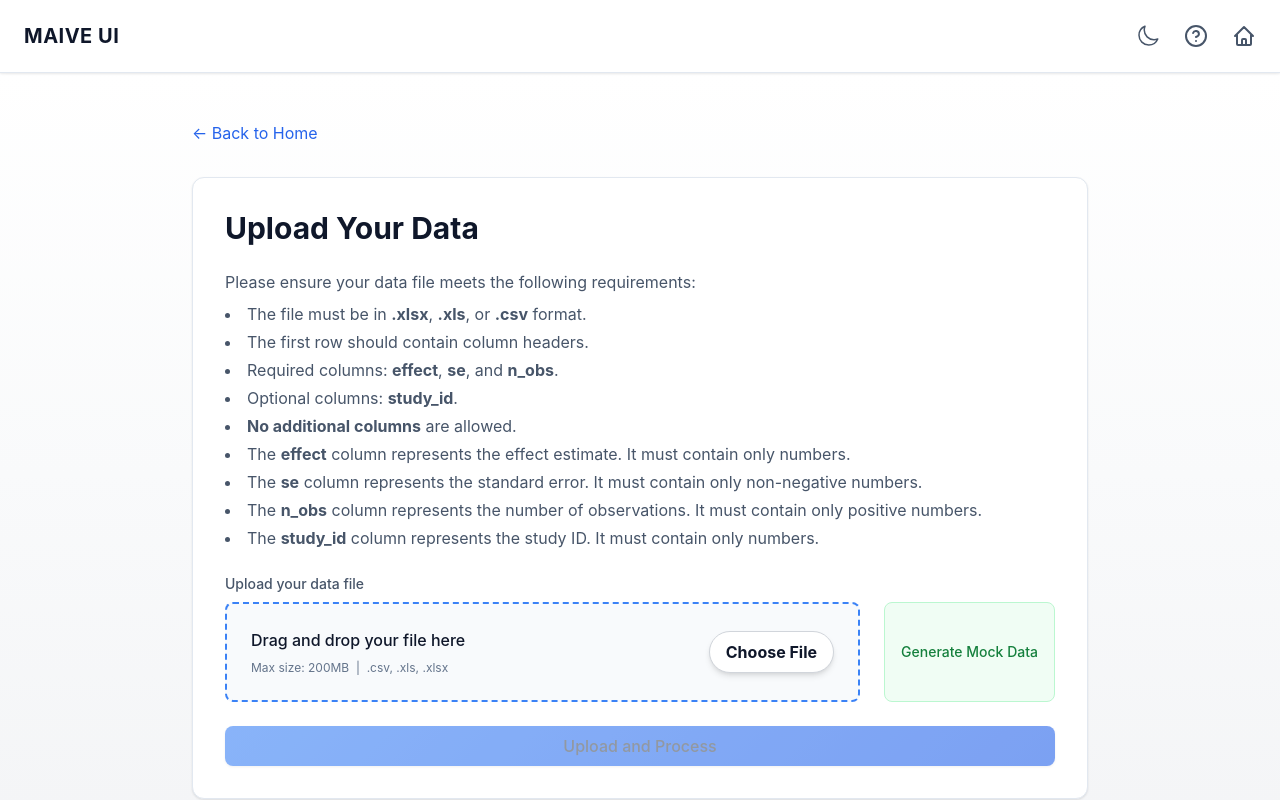
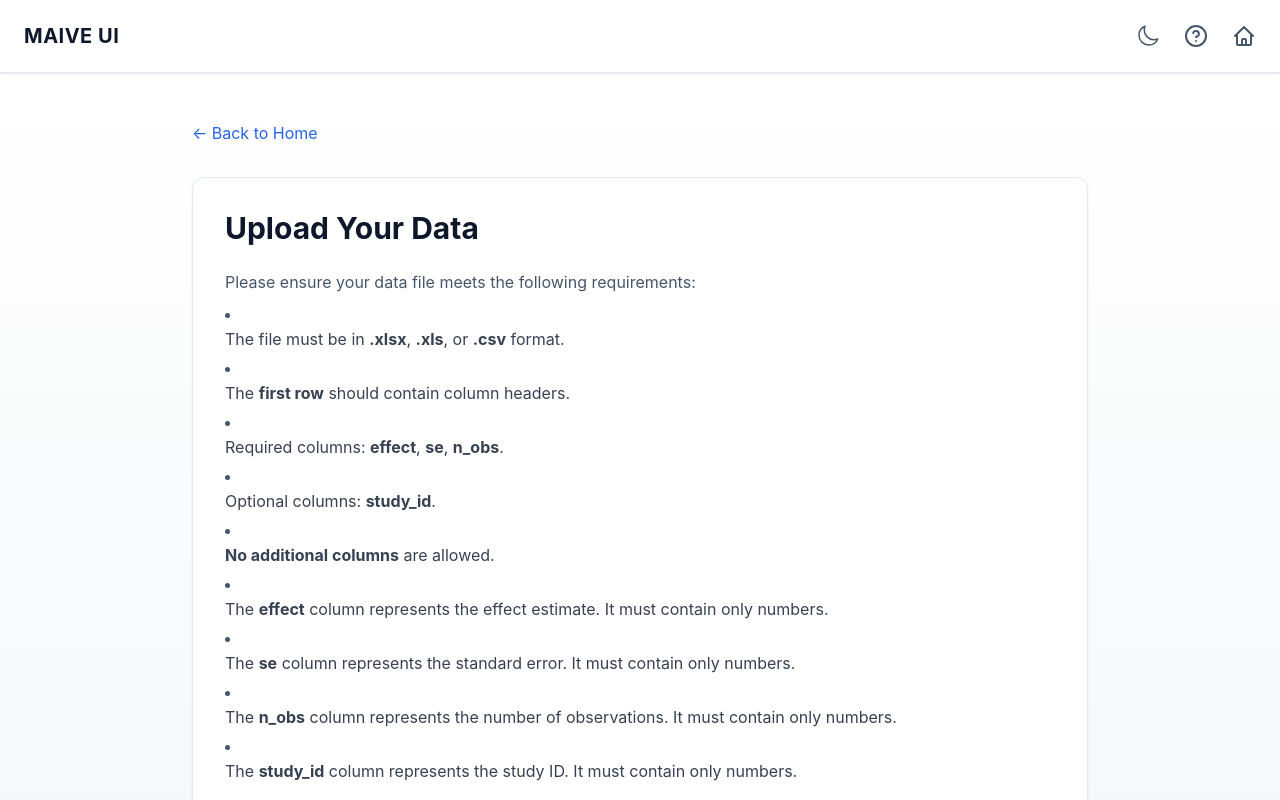
Before and after one commit to PetrCala/maive-ui, a Next.js app in the folder apps/react-ui/client/: page /upload in a window 1280 px wide. Shown: the top 800 px of the page. Built offline with nearby package versions, Linux system fonts and the light colour scheme.

Commit message:
style: render upload page text through the TEXT module and markdown preview

```diff
--- a/apps/react-ui/client/src/components/MAIVEInfoModal.tsx
+++ b/apps/react-ui/client/src/components/MAIVEInfoModal.tsx
@@ -49,7 +49,10 @@ export default function MAIVEInfoModal({
               {TEXT.maiveModal.overview.title}
             </h3>
             <p className="text-secondary leading-relaxed">
-              <MDXContent source={TEXT.maiveModal.overview.text} />
+              <MDXContent
+                source={TEXT.maiveModal.overview.text}
+                lineMargin={4}
+              />
             </p>
           </section>
 
--- a/apps/react-ui/client/src/context/MDXContent.tsx
+++ b/apps/react-ui/client/src/context/MDXContent.tsx
@@ -2,11 +2,15 @@ import React from "react";
 
 interface MDXContentProps {
   source: string;
+  lineMargin?: number;
   className?: string;
 }
 
 // Simple markdown parser for basic formatting
-const parseMarkdown = (text: string): React.ReactNode[] => {
+const parseMarkdown = (
+  text: string,
+  lineMargin: number = 0,
+): React.ReactNode[] => {
   const lines = text.split("\n");
   const elements: React.ReactNode[] = [];
 
@@ -21,7 +25,7 @@ const parseMarkdown = (text: string): React.ReactNode[] => {
         elements.push(
           <pre
             key={`code-${index}`}
-            className="bg-gray-100 dark:bg-gray-800 p-4 rounded-lg overflow-x-auto mb-4"
+            className="bg-gray-100 dark:bg-gray-800 p-4 rounded-lg overflow-x-auto mb-2"
           >
             <code className="text-sm font-mono text-gray-800 dark:text-gray-200">
               {codeBlockContent.join("\n")}
@@ -59,7 +63,7 @@ const parseMarkdown = (text: string): React.ReactNode[] => {
       elements.push(
         <h2
           key={index}
-          className="text-2xl font-semibold mb-3 text-gray-900 dark:text-gray-100"
+          className="text-2xl font-semibold mb-1 text-gray-900 dark:text-gray-100"
         >
           {line.substring(3)}
         </h2>,
@@ -71,7 +75,7 @@ const parseMarkdown = (text: string): React.ReactNode[] => {
       elements.push(
         <h3
           key={index}
-          className="text-xl font-semibold mb-2 text-gray-900 dark:text-gray-100"
+          className="text-xl font-semibold mb-1 text-gray-900 dark:text-gray-100"
         >
           {line.substring(4)}
         </h3>,
@@ -84,7 +88,7 @@ const parseMarkdown = (text: string): React.ReactNode[] => {
       elements.push(
         <blockquote
           key={index}
-          className="border-l-4 border-blue-500 pl-4 italic text-gray-600 dark:text-gray-400 mb-4"
+          className="border-l-4 border-blue-500 pl-4 italic text-gray-600 dark:text-gray-400 mb-2"
         >
           {line.substring(2)}
         </blockquote>,
@@ -110,7 +114,7 @@ const parseMarkdown = (text: string): React.ReactNode[] => {
     elements.push(
       <p
         key={index}
-        className="mb-4 text-gray-700 dark:text-gray-300 leading-relaxed"
+        className={`text-gray-700 dark:text-gray-300 leading-relaxed ${lineMargin > 0 ? `mb-${lineMargin}` : ""}`}
         dangerouslySetInnerHTML={{ __html: formattedText }}
       />,
     );
@@ -119,8 +123,12 @@ const parseMarkdown = (text: string): React.ReactNode[] => {
   return elements;
 };
 
-const MDXContent: React.FC<MDXContentProps> = ({ source, className = "" }) => {
-  const parsedContent = parseMarkdown(source);
+const MDXContent: React.FC<MDXContentProps> = ({
+  source,
+  className = "",
+  lineMargin = 0,
+}) => {
+  const parsedContent = parseMarkdown(source, lineMargin);
 
   return <div className={className}>{parsedContent}</div>;
 };
--- a/apps/react-ui/client/src/lib/text/index.ts
+++ b/apps/react-ui/client/src/lib/text/index.ts
@@ -4,6 +4,27 @@ import CONST from "@src/CONST";
 const TEXT = {
   common: {
     close: "Close",
+  },
+  upload: {
+    title: "Upload Your Data",
+    description:
+      "Please ensure your data file meets the following requirements:",
+    requirements: {
+      fileFormat:
+        "The file must be in **.xlsx**, **.xls**, or **.csv** format.",
+      firstRowHeaders: "The **first row** should contain column headers.",
+      requiredColumns: "Required columns: **effect**, **se**, **n_obs**.",
+      optionalColumns: "Optional columns: **study_id**.",
+      noAdditionalColumns: "**No additional columns** are allowed.",
+      effectColumn:
+        "The **effect** column represents the effect estimate. It must contain only numbers.",
+      seColumn:
+        "The **se** column represents the standard error. It must contain only numbers.",
+      nObsColumn:
+        "The **n_obs** column represents the number of observations. It must contain only numbers.",
+      studyIdColumn:
+        "The **study_id** column represents the study ID. It must contain only numbers.",
+    },
   },
   model: {
     modelType: {
--- a/apps/react-ui/client/src/pages/upload/index.tsx
+++ b/apps/react-ui/client/src/pages/upload/index.tsx
@@ -12,6 +12,8 @@ import SuccessIndicator from "@components/SuccessIndicator";
 import ActionButton from "@src/components/Buttons/ActionButton";
 import { GoBackButton } from "@src/components/Buttons";
 import CONST from "@src/CONST";
+import TEXT from "@src/lib/text";
+import MDXContent from "@src/context/MDXContent";
 
 // Standalone function to get the file icon component based on filename
 export default function UploadPage() {
@@ -101,44 +103,18 @@ export default function UploadPage() {
           <GoBackButton href="/" text="Back to Home" />
           <div className="card p-8">
             <h1 className="text-3xl font-bold mb-6 text-primary">
-              Upload Your Data
+              {TEXT.upload.title}
             </h1>
             <div className="mb-6">
-              <p className="text-secondary mb-2">
-                Please ensure your data file meets the following requirements:
-              </p>
+              <p className="text-secondary mb-2">{TEXT.upload.description}</p>
               <ul className="list-disc list-inside text-secondary space-y-1">
-                <li>
-                  The file must be in <strong>.xlsx</strong>,{" "}
-                  <strong>.xls</strong>, or <strong>.csv</strong> format.
-                </li>
-                <li>The first row should contain column headers.</li>
-                <li>
-                  Required columns: <strong>effect</strong>, <strong>se</strong>
-                  , and <strong>n_obs</strong>.
-                </li>
-                <li>
-                  Optional columns: <strong>study_id</strong>.
-                </li>
-                <li>
-                  <strong>No additional columns</strong> are allowed.
-                </li>
-                <li>
-                  The <strong>effect</strong> column represents the effect
-                  estimate. It must contain only numbers.
-                </li>
-                <li>
-                  The <strong>se</strong> column represents the standard error.
-                  It must contain only non-negative numbers.
-                </li>
-                <li>
-                  The <strong>n_obs</strong> column represents the number of
-                  observations. It must contain only positive numbers.
-                </li>
-                <li>
-                  The <strong>study_id</strong> column represents the study ID.
-                  It must contain only numbers.
-                </li>
+                {Object.values(TEXT.upload.requirements).map(
+                  (requirement, index) => (
+                    <li key={index}>
+                      <MDXContent source={requirement} />
+                    </li>
+                  ),
+                )}
               </ul>
             </div>
 
```
